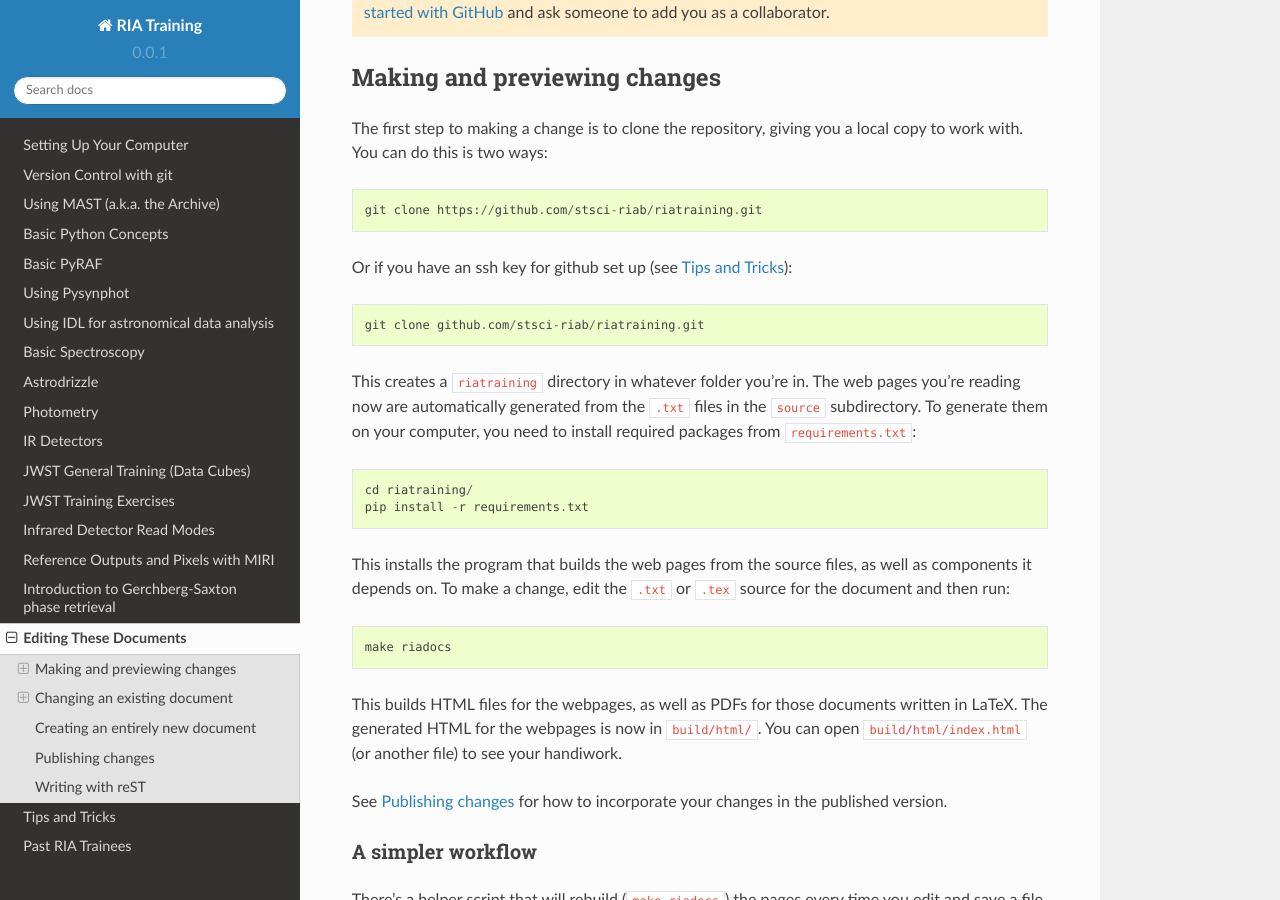
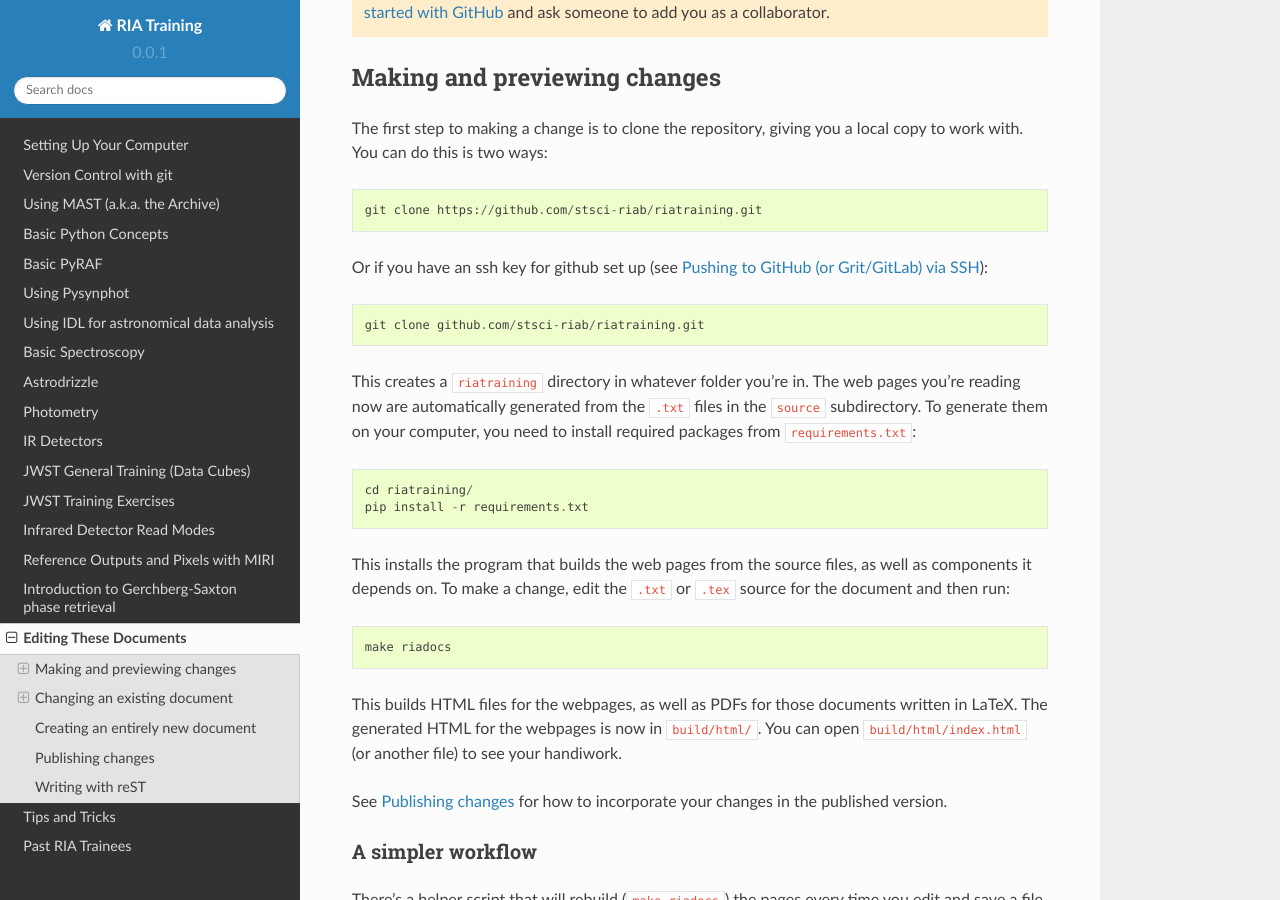
Before and after one commit to staceybright/training-library, a Sphinx documentation site: the page built from source/editing_these_documents.txt, in a window 1280 px wide and 900 px high, scrolled down 369 px. Built offline with Sphinx 7.4.7 and the Read the Docs theme 2.0.0, drawn with Linux system fonts in a browser that asks for light colours.

Commit message:
Update editing_these_documents.txt
I fixed the link so that it goes straight to the correct section.

```diff
--- a/source/editing_these_documents.txt
+++ b/source/editing_these_documents.txt
@@ -17,7 +17,7 @@ The first step to making a change is to clone the repository, giving you a local
 
    git clone https://github.com/stsci-riab/riatraining.git
 
-Or if you have an ssh key for github set up (see :doc:`tricks`)::
+Or if you have an ssh key for github set up (see :ref:`git-push-ssh`)::
 
    git clone github.com/stsci-riab/riatraining.git
 
```
